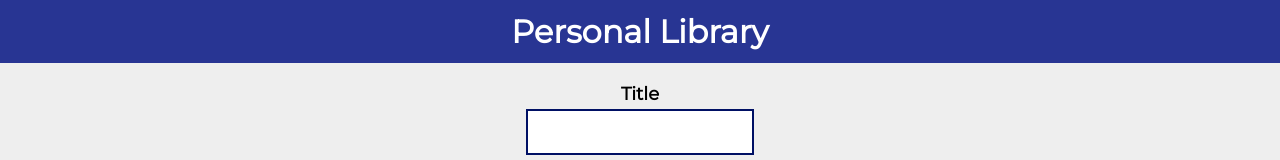
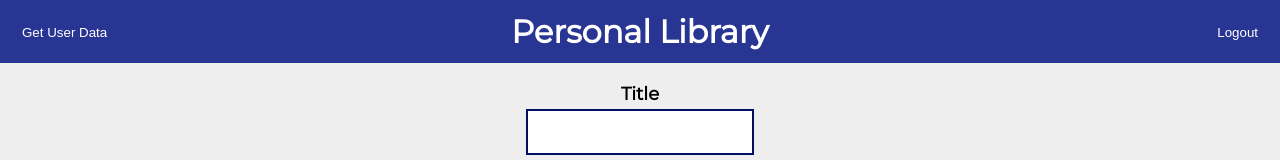
Before and after one commit to satriadega/RTK, a React (Create React App) app in the folder learn_rtk/: page / in a window 1280 px wide. Shown: the top 160 px of the page. Built offline with nearby package versions, Linux system fonts and the light colour scheme.

Commit message:
createAsyncThunk

```diff
--- a/learn_rtk/src/components/Header/Header.js
+++ b/learn_rtk/src/components/Header/Header.js
@@ -1,9 +1,22 @@
 import React from "react";
+import { useDispatch } from "react-redux";
+import { fetchRandomUserData, logout } from "../../store/slices/authSlice";
 
 const Header = () => {
+    const dispatch = useDispatch();
+
     return (
         <div className="header">
             <h1>Personal Library</h1>
+            <button onClick={() => dispatch(logout())} className="logout-btn">
+                Logout
+            </button>
+            <button
+                onClick={() => dispatch(fetchRandomUserData())}
+                className="user-btn"
+            >
+                Get User Data
+            </button>
         </div>
     );
 };
--- a/learn_rtk/src/index.css
+++ b/learn_rtk/src/index.css
@@ -13,11 +13,33 @@ body {
 .header {
     background-color: #283593;
     padding: 12px;
+    position: relative;
 }
 
 .header h1 {
     color: white;
     text-align: center;
+}
+
+.header .logout-btn,
+.header .user-btn {
+    position: absolute;
+    top: 50%;
+
+    transform: translateY(-50%);
+    background-color: transparent;
+    color: white;
+    border: none;
+    outline: none;
+    cursor: pointer;
+}
+
+.header .logout-btn {
+    right: 16px;
+}
+
+.header .user-btn {
+    left: 16px;
 }
 
 .add-book {
@@ -99,7 +121,8 @@ body {
     color: white;
     border: none;
     outline: none;
-    margin-top: 2px;
+    margin-top: 8px;
+    margin-left: 8px;
 }
 
 .delete:hover {
--- /dev/null
+++ b/learn_rtk/src/store/slices/authSlice.js
@@ -0,0 +1,51 @@
+import { createSlice, createAsyncThunk } from "@reduxjs/toolkit";
+
+const initialState = {
+    isLoggedIn: true,
+    user: {},
+    loading: false,
+    error: null,
+};
+
+export const fetchRandomUserData = createAsyncThunk(
+    "auth/fetchRandomUser",
+    async () => {
+        try {
+            const response = await fetch("https://randomuser.me/api/");
+            const data = await response.json();
+            return data.results[0];
+        } catch (error) {
+            throw Error(error);
+        }
+    }
+);
+
+console.log(fetchRandomUserData);
+
+const authSlice = createSlice({
+    name: "auth",
+    initialState,
+    reducers: {
+        logout(state, action) {
+            state.isLoggedIn = false;
+        },
+    },
+    extraReducers: {
+        [fetchRandomUserData.pending]: (state, action) => {
+            state.loading = true;
+            state.error = null;
+        },
+        [fetchRandomUserData.fulfilled]: (state, action) => {
+            state.user = action.payload;
+            state.loading = false;
+        },
+        [fetchRandomUserData.rejected]: (state, action) => {
+            state.error = action.error.message;
+            state.loading = false;
+        },
+    },
+});
+
+export const { logout } = authSlice.actions;
+
+export default authSlice.reducer;
--- a/learn_rtk/src/store/store.js
+++ b/learn_rtk/src/store/store.js
@@ -1,9 +1,10 @@
 import { configureStore } from "@reduxjs/toolkit";
 import bookReducer from "./slices/bookSlice";
+import authReducer from "./slices/authSlice";
 
 // dummy reducer will be replaced when the real reducers are created
 const store = configureStore({
-    reducer: { books: bookReducer },
+    reducer: { books: bookReducer, auth: authReducer },
 });
 
 export default store;
```
